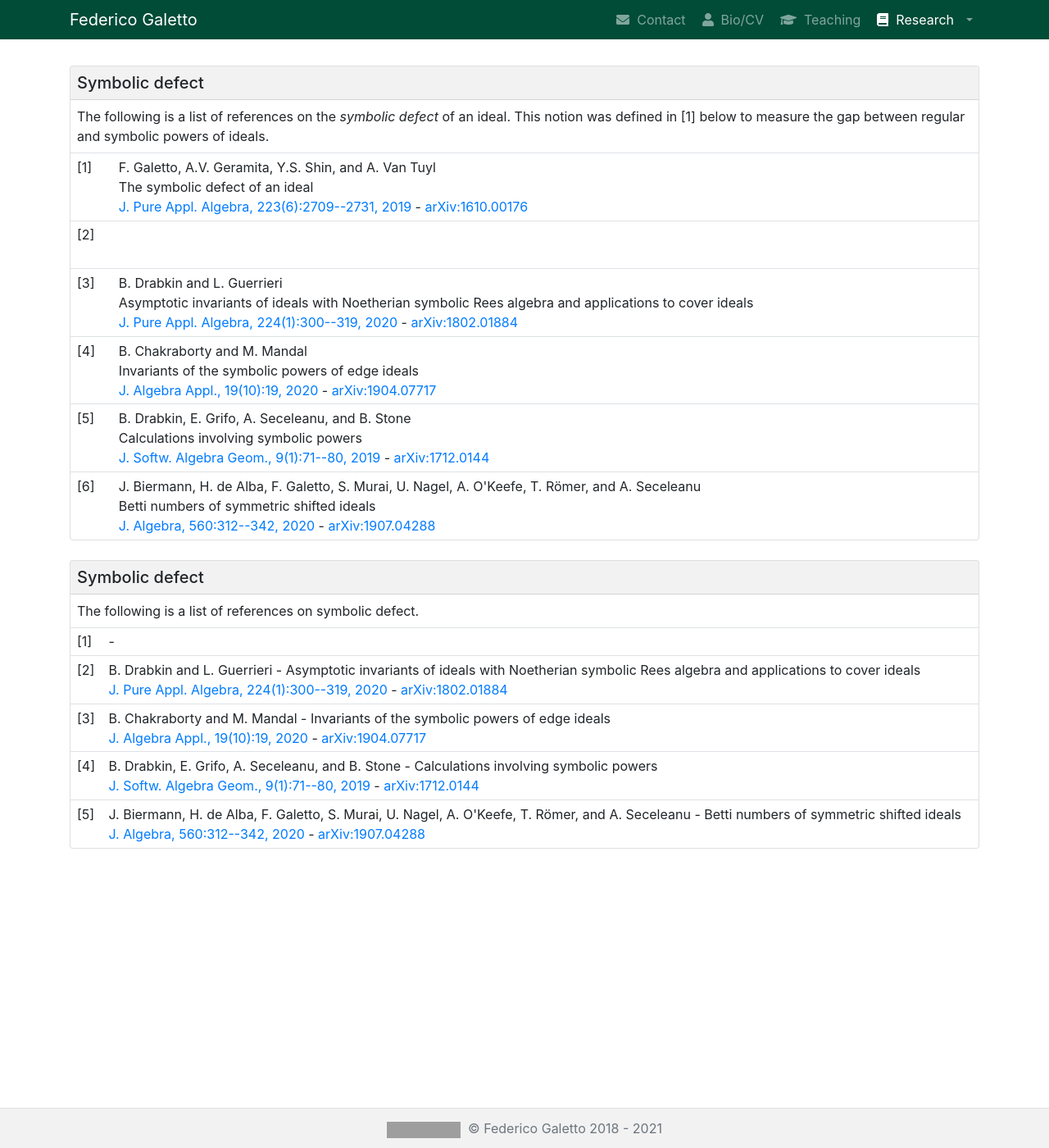
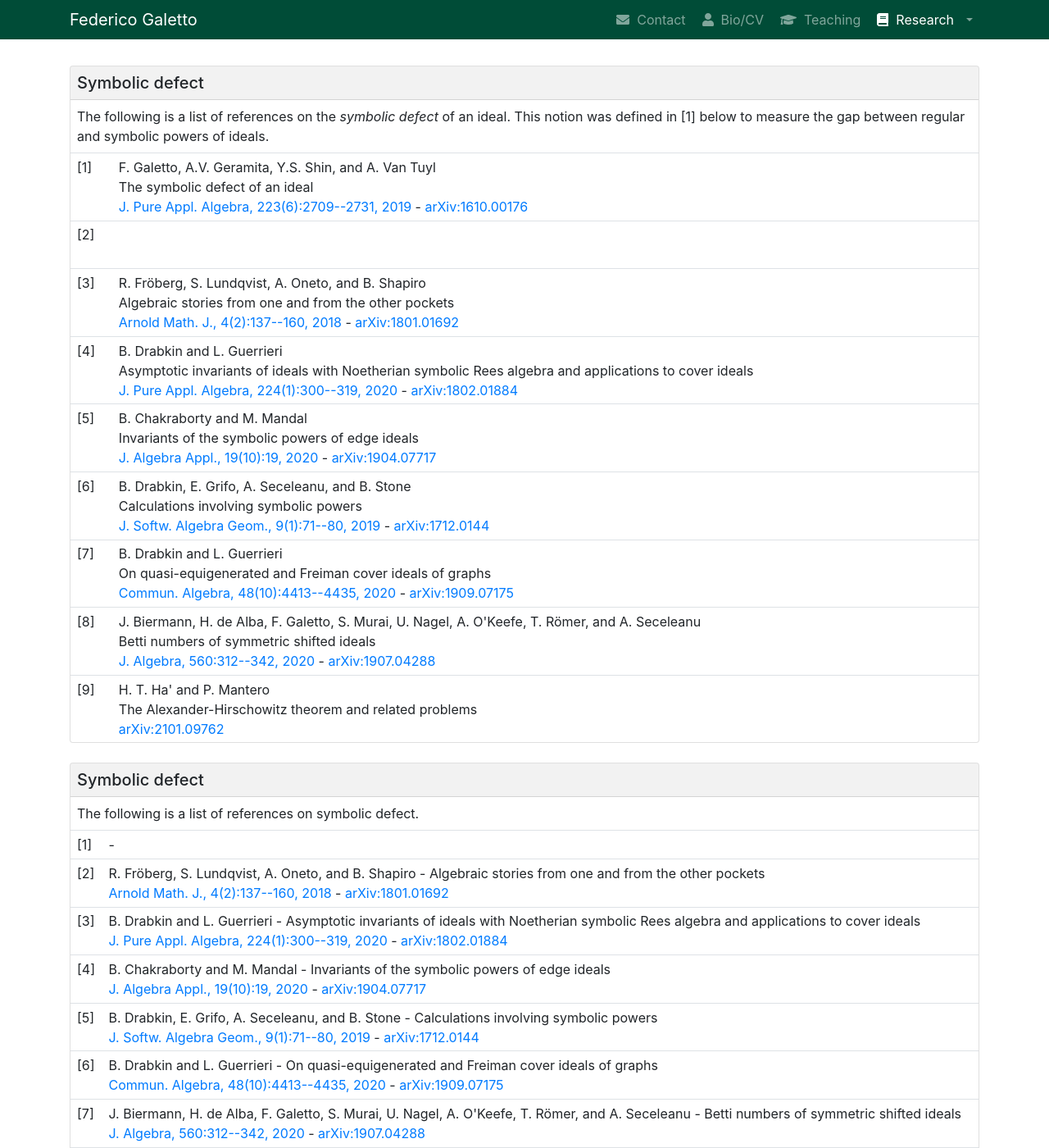
Before and after one commit to galettof/galettof.github.io, a Jekyll site: the page built from references.html, in a window 1280 px wide and 1400 px high. Shown: the whole window at 82% size. Built offline with Jekyll 4.4.1, drawn with Linux system fonts in a browser that asks for light colours; nearby versions of some CDN libraries; some of the changed text lies outside the part shown; grey boxes are pictures that could not be loaded.

Commit message:
a few more papers on sdefect

```diff
--- a/_data/defect.yml
+++ b/_data/defect.yml
@@ -29,6 +29,25 @@ articles:
   cite: J. Pure Appl. Algebra, 224(1):300--319, 2020
   date: 2019-05-08
 
+- authors: B. Drabkin and L. Guerrieri
+  title: On quasi-equigenerated and Freiman cover ideals of graphs
+  arxiv: 1909.07175
+  link: https://doi.org/10.1080/00927872.2020.1762890
+  cite: Commun. Algebra, 48(10):4413--4435, 2020
+  date: 2020-06-12
+
+- authors: R. Fr&ouml;berg, S. Lundqvist, A. Oneto, and B. Shapiro
+  title: Algebraic stories from one and from the other pockets
+  arxiv: 1801.01692
+  link: https://doi.org/10.1007/s40598-018-0088-z
+  cite: Arnold Math. J., 4(2):137--160, 2018
+  date: 2018-07-31
+
+- authors: H. T. Ha' and P. Mantero
+  title: The Alexander-Hirschowitz theorem and related problems
+  arxiv: 2101.09762
+  date: 2021-01-24
+
 - authors:
   title:
   arxiv:
```
